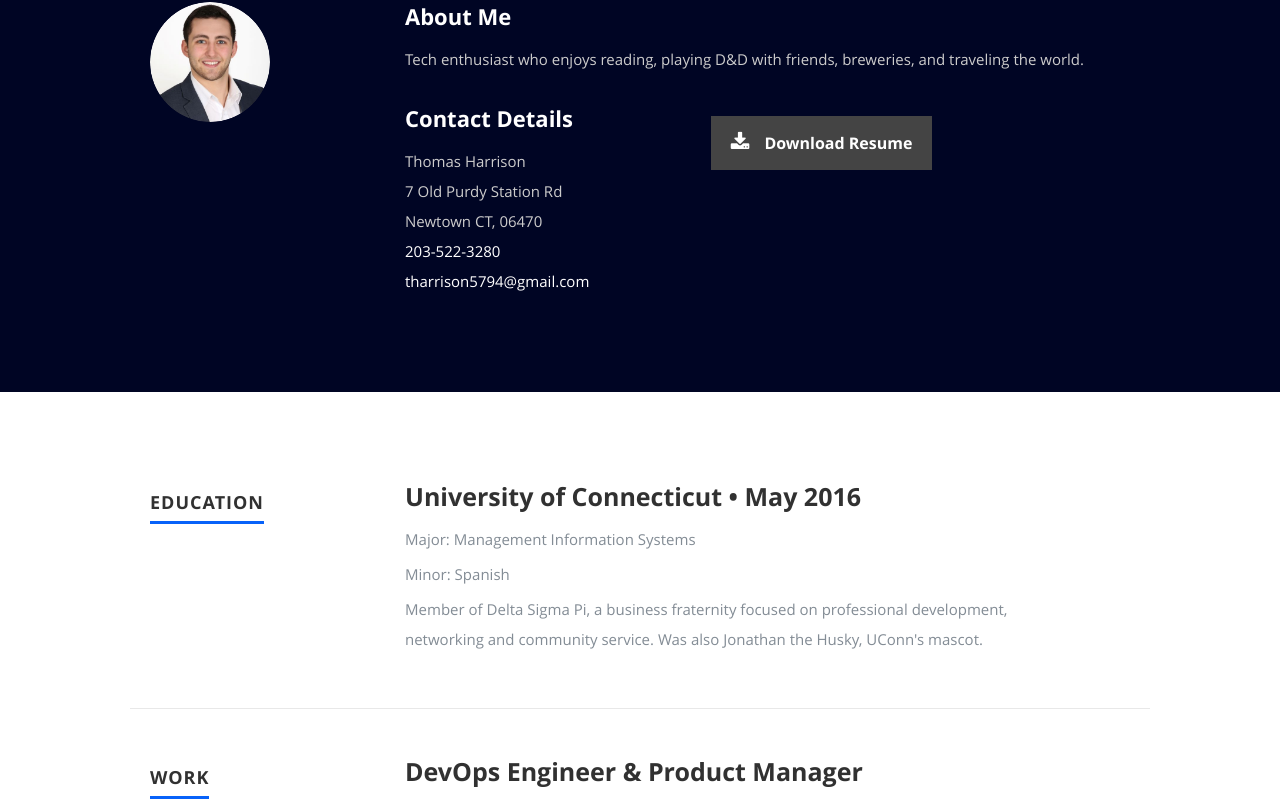
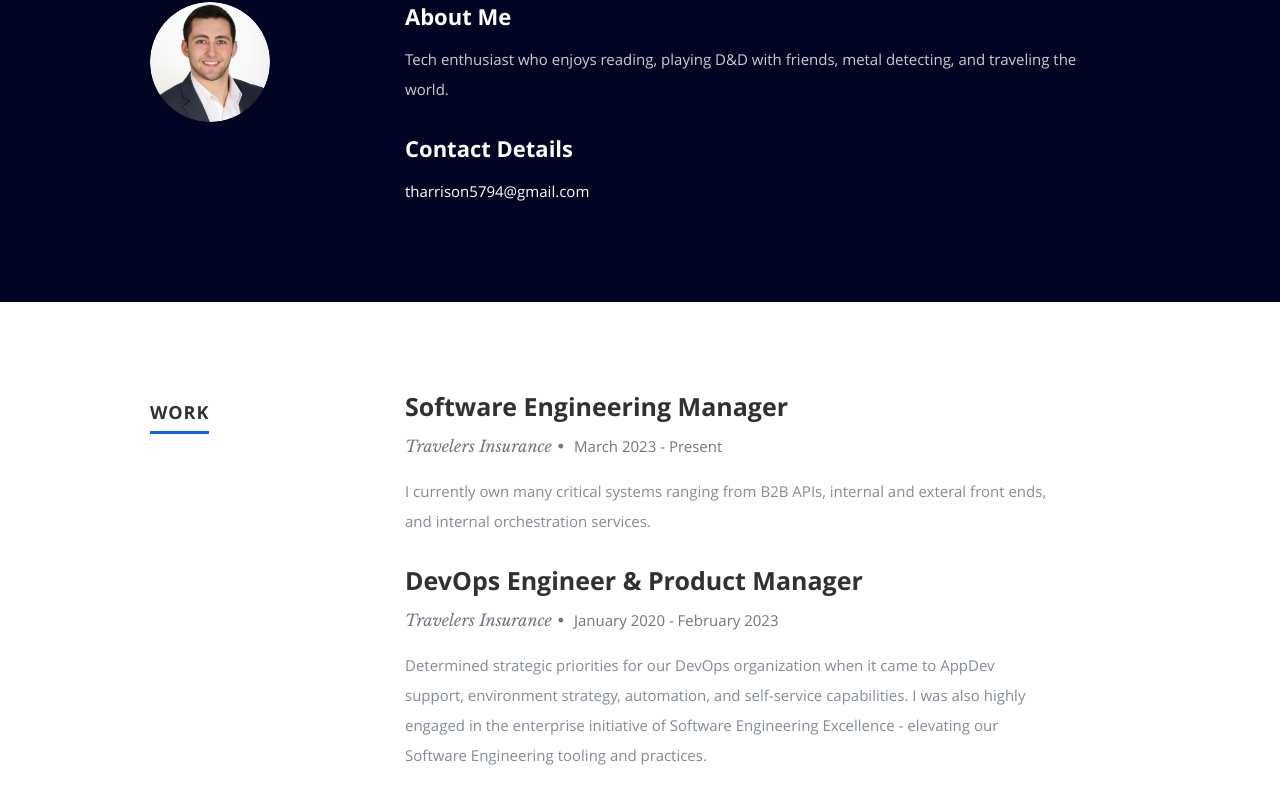
Before and after one commit to ttrain57/tomcharrison, a React (Create React App) app: page / in a window 1280 px wide. Shown: the part 894-1695 px from the top of the page. Built offline with nearby package versions, Linux system fonts and the light colour scheme.

Commit message:
feat: Initialize React application with core components, resume data, and updated dependencies.

```diff
--- a/public/resumeData.json
+++ b/public/resumeData.json
@@ -1,145 +1,150 @@
 {
   "main": {
-    "name":"Thomas Harrison",
-    "description":"I have been working in Technology for the past six years at Travelers Insurance. During the first four years in their Technology Leadership Developement Program (TLDP), I had rotational roles as a Project Manager, Security Architect, Software Engineer, and DevOps Engineer. I am now in my current role of DevOps Engineer/Product Manager",
-    "image":"profilepic.png",
-    "bio":"Tech enthusiast who enjoys reading, playing D&D with friends, breweries, and traveling the world.",
-    "contactmessage":"Hit me up",
+    "name": "Thomas Harrison",
+    "description": "I am a Software Engineering Manager working within Personal Insurance at Travelers Insurance",
+    "image": "profilepic.png",
+    "bio": "Tech enthusiast who enjoys reading, playing D&D with friends, metal detecting, and traveling the world.",
+    "contactmessage": "Hit me up",
     "email": "tharrison5794@gmail.com",
     "phone": "203-522-3280",
-    "github":"https://github.com/ttrain57",
-    "project":"https://github.com/ttrain57/tomcharrison",
-    "address":{
-      "street":"7 Old Purdy Station Rd",
-      "city":"Newtown",
-      "state":"CT",
-      "zip": "06470"
+    "github": "https://github.com/ttrain57",
+    "project": "https://github.com/ttrain57/tomcharrison",
+    "address": {
+      "street": "154 Batterson Park Rd",
+      "city": "Farmington",
+      "state": "CT",
+      "zip": "06032"
     },
     "website": "http://tomcharrison.com",
-    "resumedownload":"http://tomcharrison.com",
-    "social":[
+    "resumedownload": "http://tomcharrison.com",
+    "social": [
       {
-        "name":"facebook",
-        "url":"https://www.youtube.com/watch?v=dQw4w9WgXcQ",
-        "className":"fa fa-facebook"
+        "name": "facebook",
+        "url": "https://www.youtube.com/watch?v=dQw4w9WgXcQ",
+        "className": "fa fa-facebook"
       },
       {
-        "name":"twitter",
-        "url":"https://twitter.com/tomharrison57",
-        "className":"fa fa-twitter"
+        "name": "twitter",
+        "url": "https://twitter.com/tomharrison57",
+        "className": "fa fa-twitter"
       },
       {
-        "name":"linkedin",
-        "url":"https://www.linkedin.com/in/tomcharrison/",
-        "className":"fa fa-linkedin"
+        "name": "linkedin",
+        "url": "https://www.linkedin.com/in/tomcharrison/",
+        "className": "fa fa-linkedin"
       },
       {
-        "name":"instagram",
-        "url":"http://instagram.com/tharrison57",
-        "className":"fa fa-instagram"
+        "name": "instagram",
+        "url": "http://instagram.com/tharrison57",
+        "className": "fa fa-instagram"
       },
       {
-        "name":"github",
-        "url":"https://github.com/ttrain57",
-        "className":"fa fa-github"
+        "name": "github",
+        "url": "https://github.com/ttrain57",
+        "className": "fa fa-github"
       }
     ],
-    "testimonials":[
+    "testimonials": [
       {
-        "user":"Tom's Mom",
-        "text":"Perfect, just like his Mom"
+        "user": "Tom's Mom",
+        "text": "Perfect, just like his Mom"
       },
       {
-        "user":"Tom's Dad",
-        "text":"Perfect, just like his Dad"
+        "user": "Tom's Dad",
+        "text": "Perfect, just like his Dad"
       },
       {
-        "user":"Jeff Bezos",
-        "text":"Who the hell is Tom Harrison and how did you get past security?"
+        "user": "Jeff Bezos",
+        "text": "Who the hell is Tom Harrison and how did you get past security?"
       },
       {
-        "user":"Honey, Tom's Dog",
-        "text":"Bark Bark"
+        "user": "Honey, Tom's Dog",
+        "text": "Bark Bark"
       }
     ]
   },
-  "resume":{
-    "education":[
+  "resume": {
+    "education": [
       {
-        "school":"University of Connecticut",
-        "major":"Major: Management Information Systems",
+        "school": "University of Connecticut",
+        "major": "Major: Management Information Systems",
         "minor": "Minor: Spanish",
-        "graduated":"May 2016",
-        "description":"Member of Delta Sigma Pi, a business fraternity focused on professional development, networking and community service. Was also Jonathan the Husky, UConn's mascot."
+        "graduated": "May 2016",
+        "description": "Member of Delta Sigma Pi, a business fraternity focused on professional development, networking and community service. Was also Jonathan the Husky, UConn's mascot."
       }
     ],
-    "work":[
+    "work": [
       {
-        "company":"Travelers Insurance",
-        "title":"DevOps Engineer & Product Manager",
-        "years":"January 2020 - Present",
-        "description":"Determine stategic priorities for DevOps organization when it comes to AppDev support, automation, and self-service capabilities. Also highly engaged in the enterprise initiative of Software Engineering Excellence - elevating our Software Engineering tooling and practices."
+        "company": "Travelers Insurance",
+        "title": "Software Engineering Manager",
+        "years": "March 2023 - Present",
+        "description": "I currently own many critical systems ranging from B2B APIs, internal and exteral front ends, and internal orchestration services."
       },
       {
-        "company":"Travelers Insurance",
-        "title":"Technology Leadership Development Program",
-        "years":"June 2016 - October 2020",
-        "description":"Rotational Program that provided the opportunity to experience a breadth of roles. Also took part in internal committees responsible for recruiting and interviewing interns, charity fundraising through hosting a golf tournament, and technology education."
+        "company": "Travelers Insurance",
+        "title": "DevOps Engineer & Product Manager",
+        "years": "January 2020 - February 2023",
+        "description": "Determined strategic priorities for our DevOps organization when it came to AppDev support, environment strategy, automation, and self-service capabilities. I was also highly engaged in the enterprise initiative of Software Engineering Excellence - elevating our Software Engineering tooling and practices."
       },
       {
-        "company":"Travelers Insurance",
-        "title":"Software Engineer",
-        "years":"January 2019 - December 2019",
-        "description":" Worked as Javascript developer for our Customer Identity and Access Managment group. Organized and facilitated Developer Coaching Sessions to educate engineers about systems, architecture, and technologies leveraged by Travelers."
+        "company": "Travelers Insurance",
+        "title": "Technology Leadership Development Program",
+        "years": "June 2016 - October 2020",
+        "description": "Rotational Program that provided the opportunity to experience a breadth of roles. Also took part in internal committees responsible for recruiting and interviewing interns, charity fundraising through hosting a golf tournament, and technology education."
       },
       {
-        "company":"Travelers Insurance",
-        "title":"Security Architect",
-        "years":"January 2018 - December 2018",
-        "description":"Conducted security reviews for the procurement of third-party technologies and created app security and tech governance guidelines. Assessed multiple CASB(Cloud Access Security Broker) offerings and provided vendor selection recommendation to Cybersecurity leadership."
+        "company": "Travelers Insurance",
+        "title": "Software Engineer",
+        "years": "January 2019 - December 2019",
+        "description": "Worked as Javascript developer for our Customer Identity and Access Managment group. Organized and facilitated Developer Coaching Sessions to educate engineers about systems, architecture, and technologies leveraged by Travelers."
       },
       {
-        "company":"Travelers Insurance",
-        "title":"Scrum Master",
-        "years":"June 2016 - December 2017",
-        "description":"Facilitated meetings and agile ceremonies for team. Removed blockers and implemented process improvements through the analysis of Agile metrics. Managed the project budget to align with scope through resource allocations."
+        "company": "Travelers Insurance",
+        "title": "Security Architect",
+        "years": "January 2018 - December 2018",
+        "description": "Conducted security reviews for the procurement of third-party technologies and created app security and tech governance guidelines. Assessed multiple CASB(Cloud Access Security Broker) offerings and provided vendor selection recommendation to Cybersecurity leadership."
+      },
+      {
+        "company": "Travelers Insurance",
+        "title": "Scrum Master",
+        "years": "June 2016 - December 2017",
+        "description": "Facilitated meetings and agile ceremonies for team. Removed blockers and implemented process improvements through the analysis of Agile metrics. Managed the project budget to align with scope through resource allocations."
       }
     ],
-    "skills":[
+    "skills": [
       {
-        "name":"Python",
-        "level":"10%"
-      },
-
-      {
-        "name":"ReactJs",
-        "level":"20%"
+        "name": "Python",
+        "level": "10%"
       },
       {
-        "name":"GitHub",
-        "level":"60%"
+        "name": "ReactJs",
+        "level": "20%"
       },
       {
-        "name":"Jenkins/CloudBees Core",
-        "level":"50%"
+        "name": "GitHub",
+        "level": "60%"
       },
       {
-        "name":"Rally",
-        "level":"90%"
+        "name": "Jenkins/CloudBees Core",
+        "level": "50%"
       },
       {
-        "name":"UrbanCode Deploy",
-        "level":"50%"
+        "name": "Rally",
+        "level": "90%"
+      },
+      {
+        "name": "UrbanCode Deploy",
+        "level": "50%"
       }
     ]
   },
-  "portfolio":{
+  "portfolio": {
     "projects": [
       {
-        "title":"Fake Project",
-        "category":"IDK",
-        "image":"01.jpg",
-        "url":"https://www.tomcharrison.com"
+        "title": "Fake Project",
+        "category": "IDK",
+        "image": "01.jpg",
+        "url": "https://www.tomcharrison.com"
       }
     ]
   }
--- a/src/Components/About.js
+++ b/src/Components/About.js
@@ -35,31 +35,31 @@ class About extends Component {
                 <div className="columns contact-details">
                   <h2>Contact Details</h2>
                   <p className="address">
-                    <span>{name}</span>
+                    {/*<span>{name}</span>
                     <br />
                     <span>
                       {street}
                       <br />
                       {city} {state}, {zip}
                     </span>
-                    <br />
-                    <a href="tel:2035223280"><span>{phone}</span></a>
-                    <br />
+                    <br />*/}
+                    {/*<a href="tel:2035223280"><span>{phone}</span></a>
+                    <br /> */}
                     <a href="mailto:tharrison5794@gmail.com"><span>{email}</span></a>
                   </p>
                 </div>
-                <div className="columns download">
+                {/*<div className="columns download">
                   <p>
                     <a href={resumeDownload} className="button">
                       <i className="fa fa-download"></i>Download Resume
                     </a>
                   </p>
-                </div>
+                </div>*/}
               </div>
             </div>
           </div>
         </Fade>
-      </section>
+      </section >
     );
   }
 }
--- a/src/Components/Resume.js
+++ b/src/Components/Resume.js
@@ -59,6 +59,18 @@ class Resume extends Component {
     return (
       <section id="resume">
         <Slide left duration={1300}>
+          <div className="row work">
+            <div className="three columns header-col">
+              <h1>
+                <span>Work</span>
+              </h1>
+            </div>
+
+            <div className="nine columns main-col">{work}</div>
+          </div>
+        </Slide>
+
+        <Slide left duration={1300}>
           <div className="row education">
             <div className="three columns header-col">
               <h1>
@@ -71,18 +83,6 @@ class Resume extends Component {
                 <div className="twelve columns">{education}</div>
               </div>
             </div>
-          </div>
-        </Slide>
-
-        <Slide left duration={1300}>
-          <div className="row work">
-            <div className="three columns header-col">
-              <h1>
-                <span>Work</span>
-              </h1>
-            </div>
-
-            <div className="nine columns main-col">{work}</div>
           </div>
         </Slide>
         {/*
--- a/src/index.js
+++ b/src/index.js
@@ -1,12 +1,14 @@
 import React from 'react';
-import ReactDOM from 'react-dom';
+import ReactDOM from 'react-dom/client';
 import './index.css';
 import App from './App';
 import reportWebVitals from './reportWebVitals';
 
-ReactDOM.render(
-  <App />,
-  document.getElementById('root')
+const root = ReactDOM.createRoot(document.getElementById('root'));
+root.render(
+  <React.StrictMode>
+    <App />
+  </React.StrictMode>
 );
 
 // If you want to start measuring performance in your app, pass a function
```
Also changed, not shown: package.json (+11 -9 lines), 2 other files (tests, documents, lock files or other folders). Lines whose indentation alone changed are shown as unchanged.
